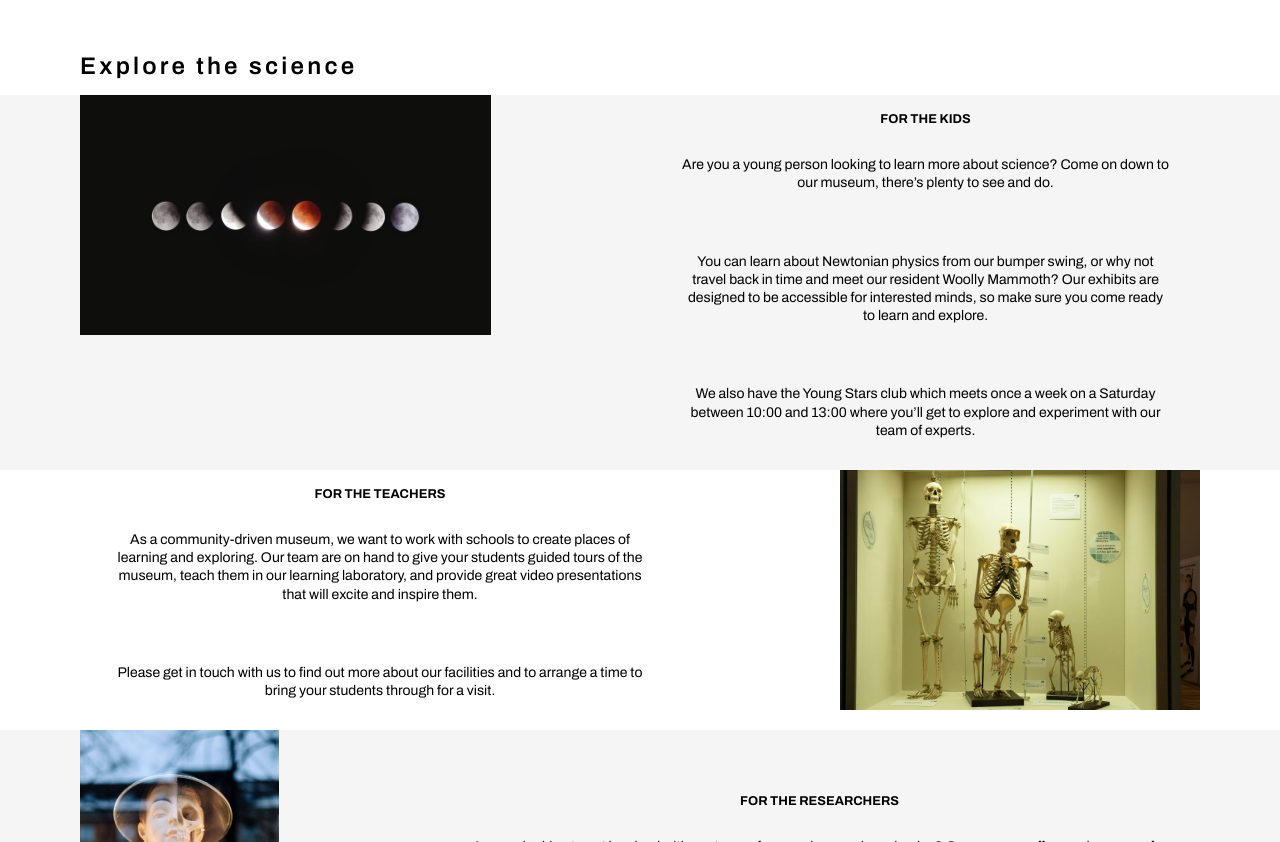
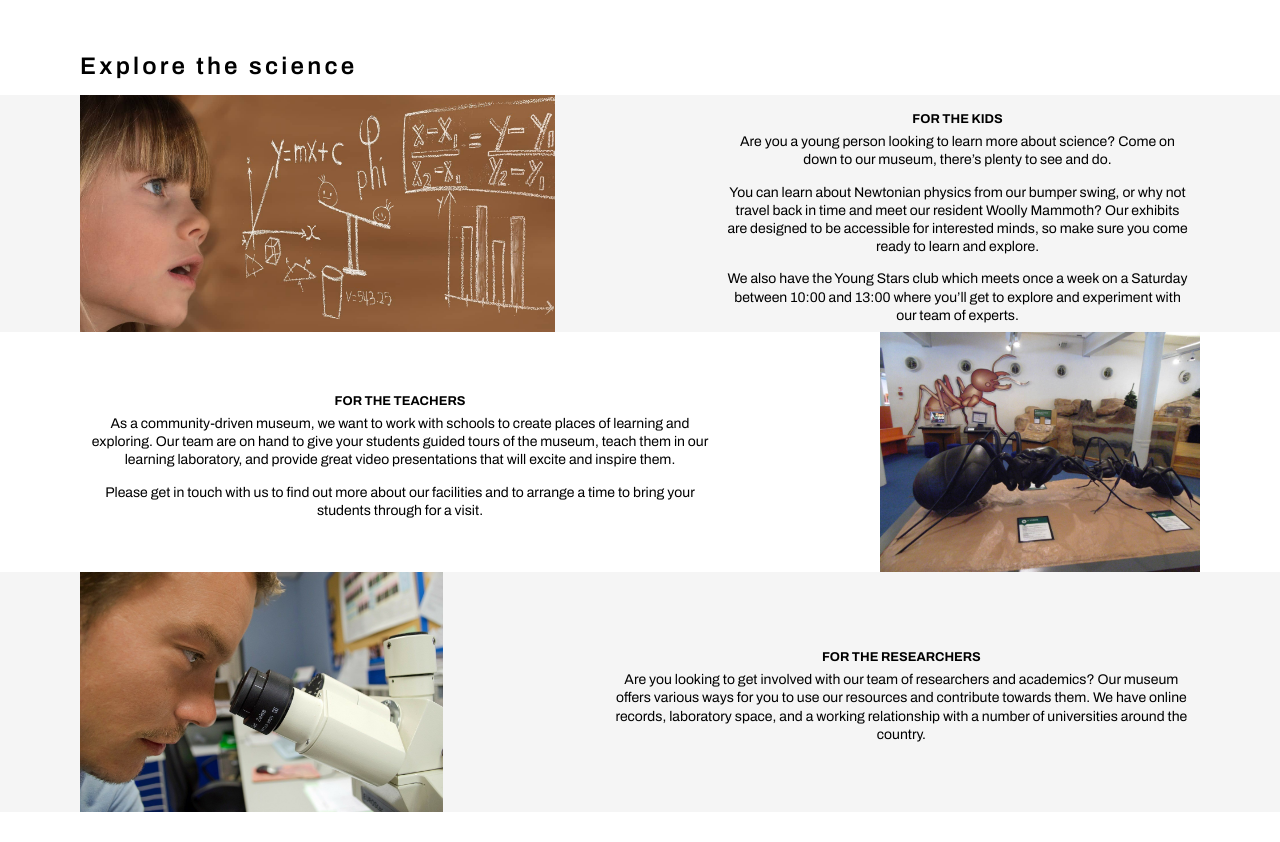
Before and after one commit to Glenn-2k/semesterproject1, a plain HTML site: page explore.html in a window 1280 px wide. Shown: the part 110-952 px from the top of the page. Drawn offline with Linux system fonts and the light colour scheme.

Commit message:
exploire.html
added content to explore.html

```diff
--- a/explore.html
+++ b/explore.html
@@ -38,7 +38,7 @@
         <div class="banner-container-explore"></div>
         <h1 class="headline">Explore the science</h1>
         <div class="content-container-foreground">
-            <img src="/images/celso-405219.jpg" class="image-1-home" alt="image of planets in space">
+            <img src="/images/learn-2405206_1920.jpg" class="image-1-home" alt="image of planets in space">
             <div class="text-container">
                 <h4 class="small-header">For the kids</h4>
                 <p class="explore-1">Are you a young person looking to learn more about science? Come on down to our
@@ -65,10 +65,10 @@
                     Please get in touch with us to find out more about our facilities and to arrange a time to
                     bring your students through for a visit.</p>
             </div>
-            <img src="/images/skeleton-414543_1920.jpg" class="image-2-home" alt="image of skeletons in a lab">
+            <img src="/images/genoa-956405_1920.jpg" class="image-2-home" alt="image of skeletons in a lab">
         </div>
         <div class="content-container-foreground">
-            <img src="/images/samuel-zeller-113381 (1).jpg" class="image-3-home"
+            <img src="/images/people-219985_1280.jpg" class="image-3-home"
                 alt="image of some of the bloodvessels in a mannequin">
             <div class="text-container">
                 <h4 class="small-header">For the researchers</h4>
--- a/styles.css
+++ b/styles.css
@@ -334,3 +334,18 @@ footer a {
     text-transform: uppercase;
     font-size: 0.8rem;
 }
+
+
+/* explore - desktop view */
+
+
+@media (min-width: 835px) {
+
+
+    .explore-1,
+    .explore-2,
+    .explore-3 {
+        margin: 0 10px;
+        padding: 7px 0px;
+
+    }
```
